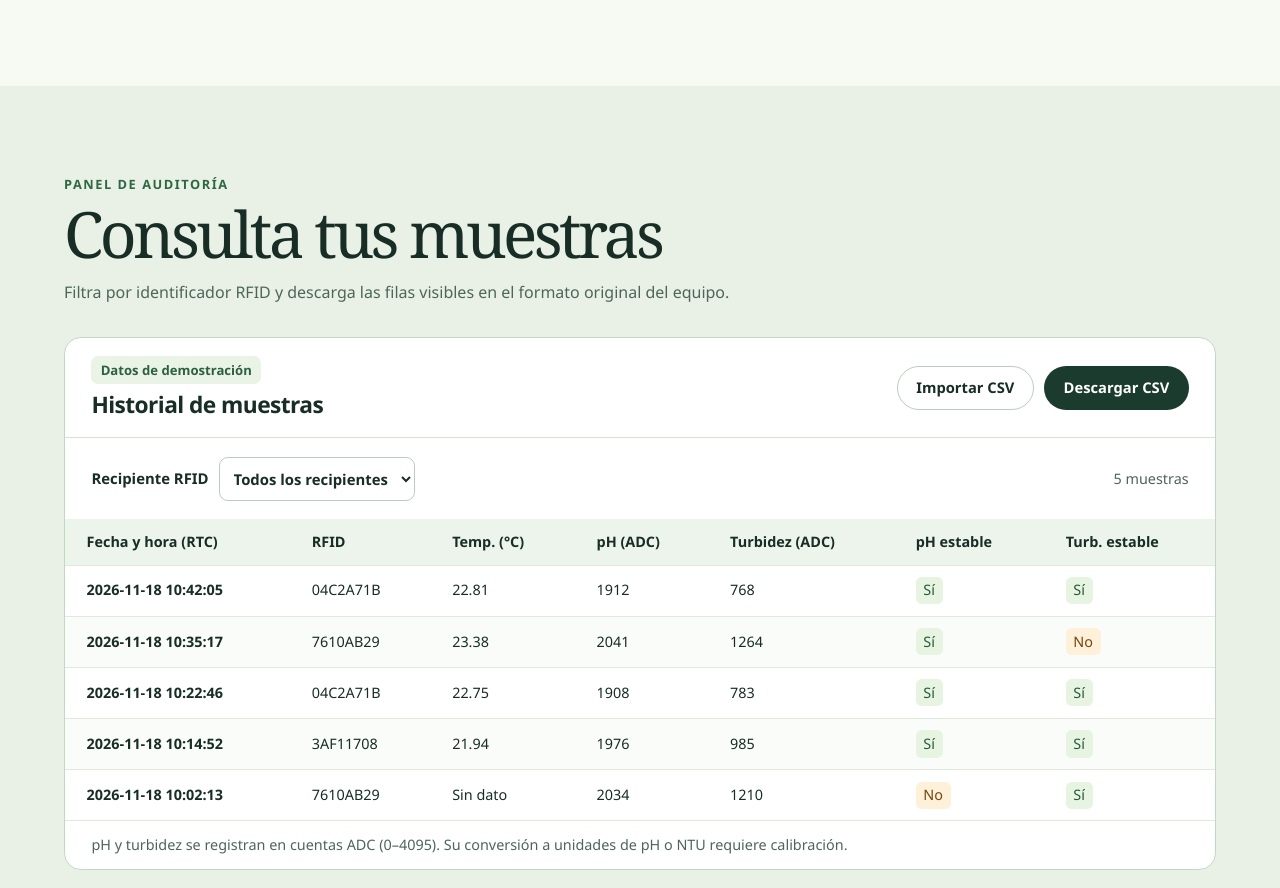
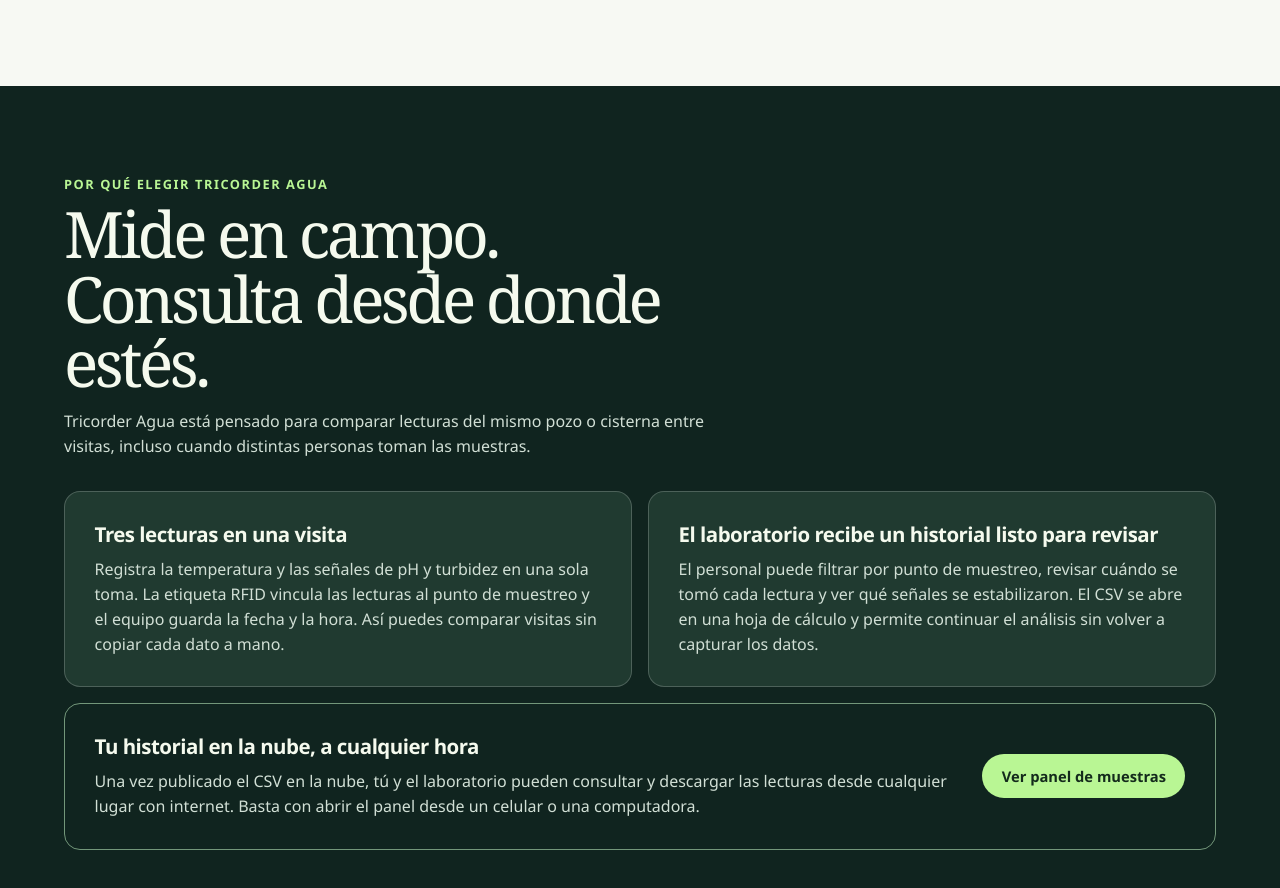
Before and after one commit to ViyaTG/tricorder-agua, a plain HTML site: page index.html in a window 1280 px wide. Shown: the part 1903-2791 px from the top of the page. Drawn offline with Linux system fonts and the light colour scheme; no server answers.

Commit message:
Muestra el prototipo en un pozo y explica sus ventajas

```diff
--- a/index.html
+++ b/index.html
@@ -6,7 +6,7 @@
   <meta name="description" content="Da seguimiento al agua de pozos y cisternas con Tricorder Agua. Registra temperatura y señales de pH y turbidez por punto de muestreo y comparte el historial con tu laboratorio.">
   <meta name="theme-color" content="#10241f">
   <title>Tricorder Agua | Auditoría de agua en campo</title>
-  <link rel="stylesheet" href="styles.css">
+  <link rel="stylesheet" href="styles.css?v=ventajas">
   <script src="app.js" defer></script>
 </head>
 <body>
@@ -15,7 +15,7 @@
     <div class="shell topbar">
       <a class="brand" href="#inicio"><span class="brand-mark" aria-hidden="true"></span> Tricorder<span>Agua</span></a>
       <nav aria-label="Principal">
-        <a href="#sistema">El sistema</a><a href="#comparativa">Comparativa</a><a class="nav-cta" href="#panel">Abrir panel</a>
+        <a href="#sistema">El sistema</a><a href="#ventajas">Ventajas</a><a href="#comparativa">Comparativa</a><a class="nav-cta" href="#panel">Abrir panel</a>
       </nav>
     </div>
   </header>
@@ -29,8 +29,8 @@
           <div class="actions"><a class="button primary" href="#panel">Explorar demo</a><a class="button outline" href="#usos">Ver casos de uso</a></div>
         </div>
         <figure class="hero-figure">
-          <img src="prototipo.jpg" width="1000" height="1000" alt="Concepto del prototipo de cartón con sondas junto a un recipiente de agua etiquetado" fetchpriority="high">
-          <figcaption>Visualización conceptual del prototipo</figcaption>
+          <img src="prototipo.jpg?v=pozo" width="900" height="900" alt="Prototipo de cartón junto a un pozo de piedra, con un cable de la sonda que baja hacia el agua" fetchpriority="high">
+          <figcaption>Visualización conceptual del equipo en un pozo</figcaption>
         </figure>
       </div>
       <div class="shell sensor-strip" aria-label="Sensores integrados">
@@ -61,6 +61,33 @@
         <li><h3>Registra los tres sensores</h3><p>El reloj DS1307 marca la hora. El equipo indica si las señales de pH y turbidez se estabilizaron durante la captura.</p></li>
         <li><h3>Comparte el historial</h3><p>Descarga el CSV desde el Wi-Fi del equipo. Ábrelo en el panel web o comparte una copia publicada con tu equipo de laboratorio.</p></li>
       </ol>
+    </section>
+
+    <section class="benefits" id="ventajas" aria-labelledby="ventajas-titulo">
+      <div class="section shell">
+        <div class="section-heading">
+          <p class="eyebrow">Por qué elegir Tricorder Agua</p>
+          <h2 id="ventajas-titulo">Mide en campo. Consulta desde donde estés.</h2>
+          <p>Tricorder Agua está pensado para comparar lecturas del mismo pozo o cisterna entre visitas, incluso cuando distintas personas toman las muestras.</p>
+        </div>
+        <div class="benefits-grid">
+          <article>
+            <h3>Tres lecturas en una visita</h3>
+            <p>Registra la temperatura y las señales de pH y turbidez en una sola toma. La etiqueta RFID vincula las lecturas al punto de muestreo y el equipo guarda la fecha y la hora. Así puedes comparar visitas sin copiar cada dato a mano.</p>
+          </article>
+          <article>
+            <h3>El laboratorio recibe un historial listo para revisar</h3>
+            <p>El personal puede filtrar por punto de muestreo, revisar cuándo se tomó cada lectura y ver qué señales se estabilizaron. El CSV se abre en una hoja de cálculo y permite continuar el análisis sin volver a capturar los datos.</p>
+          </article>
+        </div>
+        <div class="cloud-access">
+          <div>
+            <h3>Tu historial en la nube, a cualquier hora</h3>
+            <p>Una vez publicado el CSV en la nube, tú y el laboratorio pueden consultar y descargar las lecturas desde cualquier lugar con internet. Basta con abrir el panel desde un celular o una computadora.</p>
+          </div>
+          <a class="button primary" href="#panel">Ver panel de muestras</a>
+        </div>
+      </div>
     </section>
 
     <section class="workspace" id="panel" aria-labelledby="panel-titulo">
--- a/styles.css
+++ b/styles.css
@@ -79,6 +79,17 @@ h3 { line-height: 1.24; letter-spacing: -.025em; }
 .featured { background: #e8f5e1; border-color: #a8cba5; }
 .compare-note { margin-top: 1.15rem; font-size: .92rem; }
 
+.benefits { background: var(--forest); color: #f5faee; }
+.benefits .eyebrow { color: var(--mint); }
+.benefits .section-heading > p:last-child, .benefits-grid p, .cloud-access p { color: #d1dfd5; }
+.benefits-grid { display: grid; grid-template-columns: repeat(2, minmax(0, 1fr)); gap: 1rem; }
+.benefits-grid article, .cloud-access { padding: clamp(1.1rem, 3vw, 1.85rem); border: 1px solid #ffffff32; border-radius: 1rem; }
+.benefits-grid article { background: #203a30; }
+.benefits-grid h3, .cloud-access h3 { font-size: 1.28rem; }
+.benefits-grid p, .cloud-access p { margin-top: .65rem; }
+.cloud-access { display: flex; flex-wrap: wrap; align-items: center; justify-content: space-between; gap: 1.15rem 2rem; margin-top: 1rem; border-color: #73977a; }
+.cloud-access > div { flex: 1 1 24rem; }
+
 .workspace { background: #e9f1e6; }
 .dashboard { border: 1px solid #c4d7c5; border-radius: 1.05rem; background: #fff; overflow: hidden; }
 .dashboard-top, .toolbar { display: flex; flex-wrap: wrap; align-items: center; justify-content: space-between; gap: .9rem; padding: 1.15rem clamp(.8rem, 2.7vw, 1.65rem); }
@@ -114,6 +125,7 @@ tbody tr:nth-child(even) th { background: #fafcf9; }
 
 @media (max-width: 35rem) {
   .topbar { flex-wrap: wrap; gap: .25rem 1.1rem; padding-block: .7rem; }
+  .benefits-grid { grid-template-columns: 1fr; }
   .sensor-strip { grid-template-columns: 1fr; }
   .sensor-strip > div + div { border-left: 0; border-top: 1px solid #ffffff29; }
   h1 { font-size: clamp(2.75rem, 13vw, 4.75rem); }
```
Also changed, not shown: prototipo.jpg.
